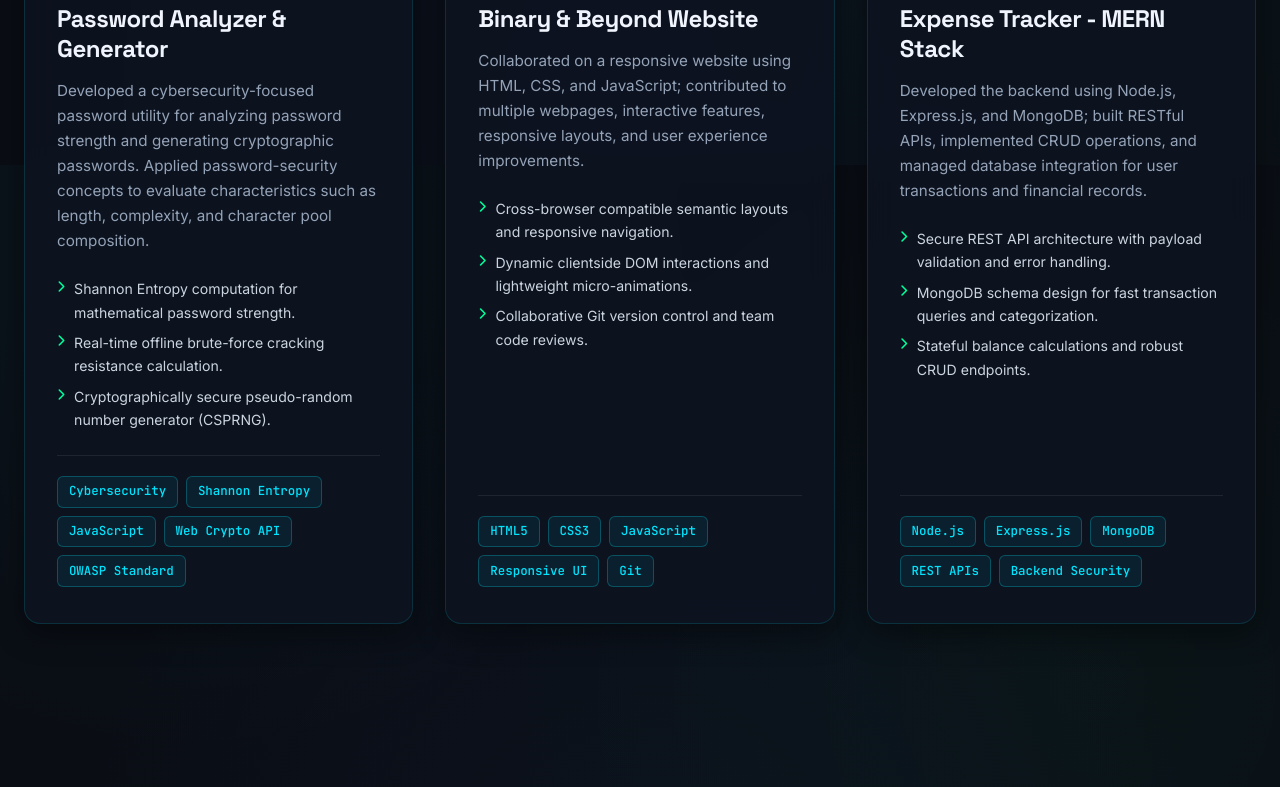
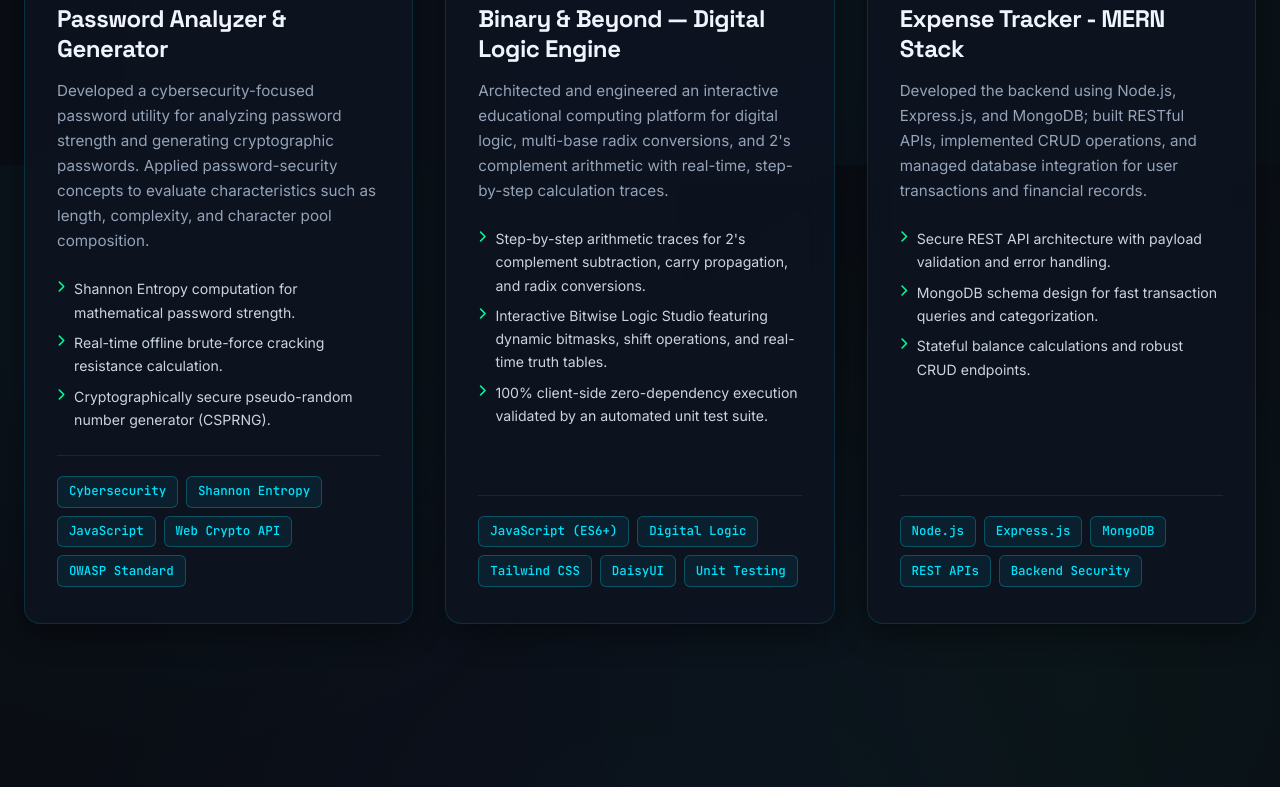
Before and after one commit to HyperJay-456/HyperJay-456.github.io, a plain HTML site: page index.html in a window 1280 px wide. Shown: the part 6235-7022 px from the top of the page. Drawn offline with Linux system fonts and the light colour scheme.

Commit message:
feat: update projects section and terminal with Binary & Beyond digital logic engine details

```diff
--- a/index.html
+++ b/index.html
@@ -748,7 +748,7 @@
           <div class="project-card">
             <div>
               <div class="project-header">
-                <span class="project-category-tag">Web Development</span>
+                <span class="project-category-tag">Interactive Logic Engine</span>
                 <div class="project-links">
                   <a href="https://hyperjay-456.github.io/BinaryNbeyond/" target="_blank" rel="noopener noreferrer" class="project-link-icon" title="Launch Live Web App">
                     <i class="fas fa-arrow-up-right-from-square"></i>
@@ -759,33 +759,33 @@
                 </div>
               </div>
 
-              <h3 class="project-title">Binary & Beyond Website</h3>
+              <h3 class="project-title">Binary &amp; Beyond — Digital Logic Engine</h3>
               <p class="project-desc">
-                Collaborated on a responsive website using HTML, CSS, and JavaScript; contributed to multiple webpages, interactive features, responsive layouts, and user experience improvements.
+                Architected and engineered an interactive educational computing platform for digital logic, multi-base radix conversions, and 2's complement arithmetic with real-time, step-by-step calculation traces.
               </p>
 
               <ul class="project-features">
                 <li class="project-feature-item">
                   <i class="fas fa-chevron-right"></i>
-                  <span>Cross-browser compatible semantic layouts and responsive navigation.</span>
+                  <span>Step-by-step arithmetic traces for 2's complement subtraction, carry propagation, and radix conversions.</span>
                 </li>
                 <li class="project-feature-item">
                   <i class="fas fa-chevron-right"></i>
-                  <span>Dynamic clientside DOM interactions and lightweight micro-animations.</span>
+                  <span>Interactive Bitwise Logic Studio featuring dynamic bitmasks, shift operations, and real-time truth tables.</span>
                 </li>
                 <li class="project-feature-item">
                   <i class="fas fa-chevron-right"></i>
-                  <span>Collaborative Git version control and team code reviews.</span>
+                  <span>100% client-side zero-dependency execution validated by an automated unit test suite.</span>
                 </li>
               </ul>
             </div>
 
             <div class="project-tech-stack">
-              <span class="tech-badge">HTML5</span>
-              <span class="tech-badge">CSS3</span>
-              <span class="tech-badge">JavaScript</span>
-              <span class="tech-badge">Responsive UI</span>
-              <span class="tech-badge">Git</span>
+              <span class="tech-badge">JavaScript (ES6+)</span>
+              <span class="tech-badge">Digital Logic</span>
+              <span class="tech-badge">Tailwind CSS</span>
+              <span class="tech-badge">DaisyUI</span>
+              <span class="tech-badge">Unit Testing</span>
             </div>
           </div>
 
--- a/js/terminal.js
+++ b/js/terminal.js
@@ -124,8 +124,8 @@ Profile: <a href="https://tryhackme.com/p/jayt0667" target="_blank" style="color
 [FEATURED PROJECTS]
 1. Password Analyzer & Generator
    - Security utility calculating Shannon entropy & OWASP complexity rules.
-2. Binary & Beyond Website
-   - Interactive responsive multi-page web platform.
+2. Binary & Beyond — Digital Logic Engine
+   - Interactive visual computing platform with step-by-step radix & arithmetic traces.
 3. Expense Tracker (MERN Stack)
    - Secure RESTful APIs, CRUD operations, transaction schemas, MongoDB.
 `,
```
